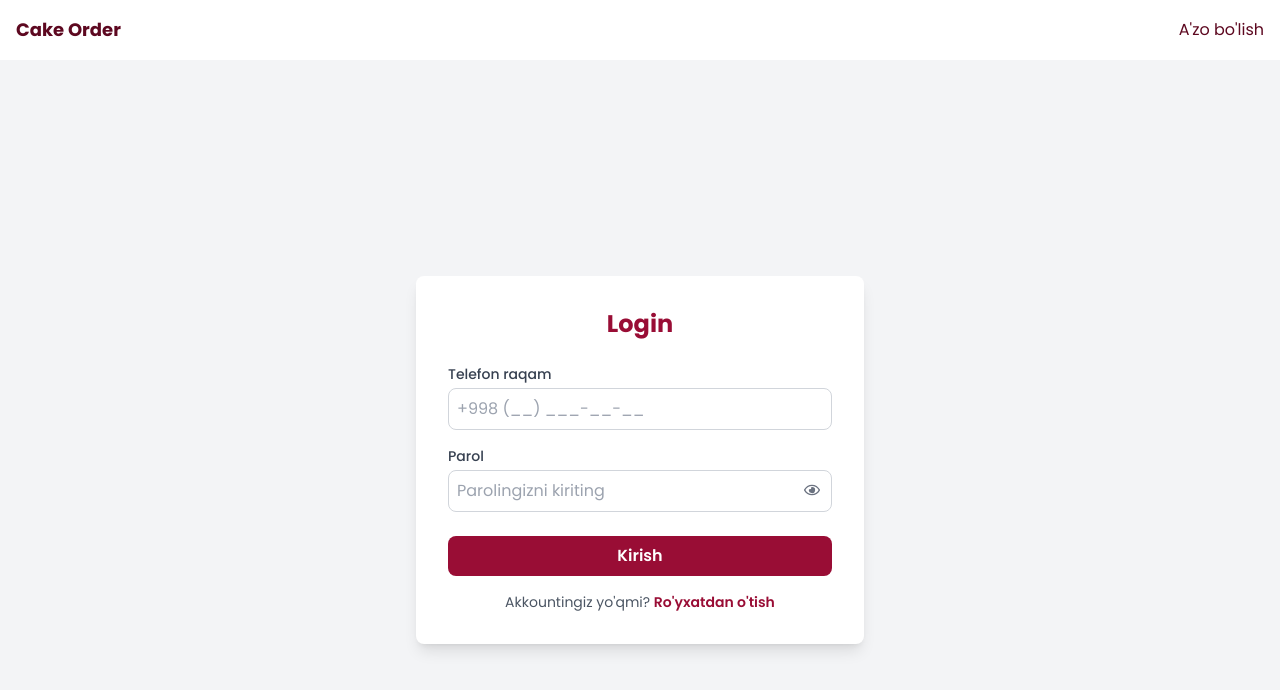
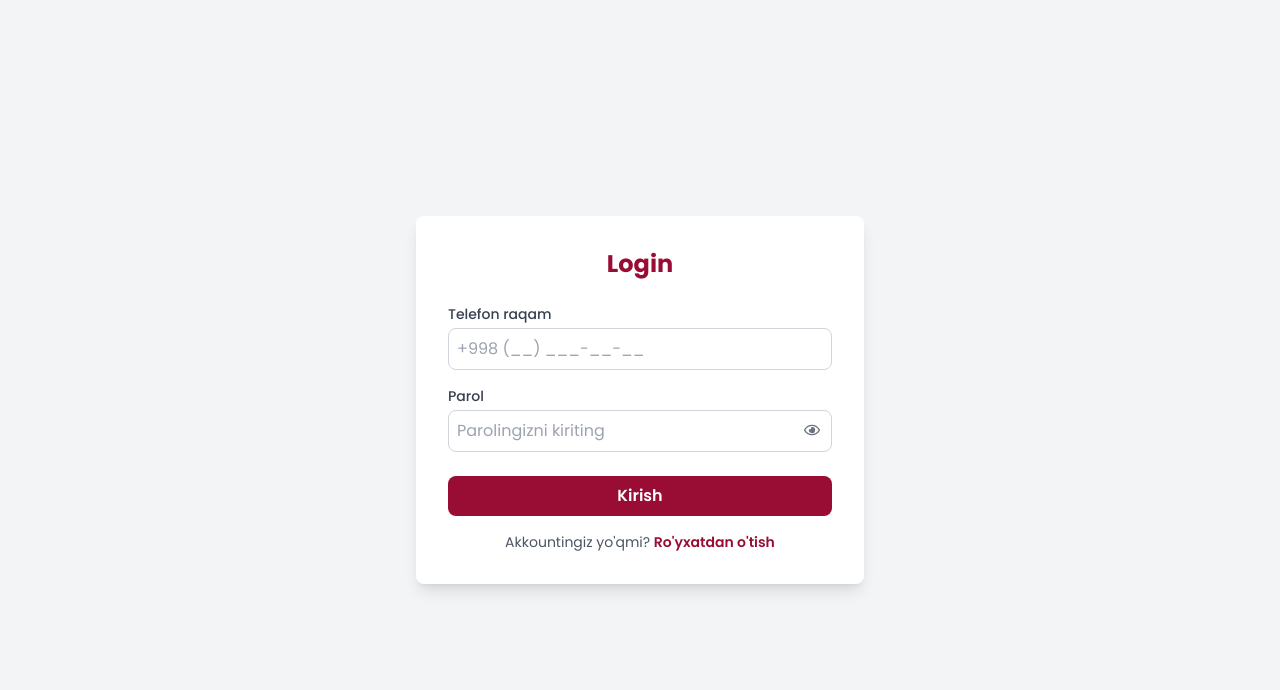
Before and after one commit to Muhammad-Devel/order-platform-3, a React (Vite) app: page /login in a window 1280 px wide. Shown: the top 690 px of the page. Built offline with nearby package versions, Linux system fonts and the light colour scheme.

Commit message:
Enhance user experience with loading state and conditional Navbar rendering

```diff
--- a/src/App.jsx
+++ b/src/App.jsx
@@ -1,5 +1,5 @@
-import React, { useEffect } from "react";
-import { Routes, Route, useNavigate } from "react-router-dom";
+import React, { useEffect, useState } from "react";
+import { Routes, Route, useNavigate, useLocation } from "react-router-dom";
 import HomePage from "./pages/HomePage";
 import OrderPage from "./pages/OrderPage";
 import LoginPage from "./pages/LoginPage";
@@ -14,21 +14,47 @@ import RegisterPage from "./pages/RegisterPage";
 import OTPVerificationPage from "./pages/OTPVerificationPage";
 import UserProfile from "./pages/UserProfile";
 import AboutUs from "./pages/AboutUs";
+import Loader from "./components/Loader";
 
 function App() {
+  const [isLogin, setIsLogin] = useState(true);
+  const [loading, setLoading] = useState(false);
   const navigate = useNavigate();
+  const location = useLocation();
 
   useEffect(() => {
     const loggedInUser = localStorage.getItem("login");
     if (!loggedInUser && window.location.pathname !== "/register") {
       navigate("/login");
+      setIsLogin(false);
     }
   }, [navigate]);
 
+  useEffect(() => {
+    // Sahifa almashganida yuklanishni boshqarish
+    const handleStart = () => setLoading(true);
+    const handleComplete = () => setLoading(false);
+
+    // Sahifa almashish hodisalarini qo'shamiz
+    window.addEventListener("beforeunload", handleStart);
+    window.addEventListener("load", handleComplete);
+
+    return () => {
+      window.removeEventListener("beforeunload", handleStart);
+      window.removeEventListener("load", handleComplete);
+    };
+  }, [location]);
+
   return (
     <div>
-      <Navbar />
+      {loading && <Loader />}
+      {/* Navbar doimiy ravishda mavjud */}
+      {location.pathname !== "/login" && location.pathname !== "/register" && (
+        <Navbar isLogin={isLogin} />
+      )}
+
       <Routes>
+        {/* Sahifalar uchun routing */}
         <Route path="/" element={<HomePage />} />
         <Route path="/buyurtmalar" element={<Orders />} />
         <Route path="/savat" element={<ShoppingCart />} />
--- a/src/components/Loader.jsx
+++ b/src/components/Loader.jsx
@@ -2,8 +2,9 @@ import React from "react";
 
 function Loader() {
   return (
-    <div className="flex justify-center items-center h-screen">
+    <div className="flex flex-col justify-center items-center h-screen">
       <div className="loader ease-linear rounded-full border-8 border-t-8 border-claret-600 h-32 w-32"></div>
+      Loading...
     </div>
   );
 }
--- a/src/components/NavBar.jsx
+++ b/src/components/NavBar.jsx
@@ -1,19 +1,13 @@
-import { NavLink } from "react-router-dom";
+import { NavLink, useLocation } from "react-router-dom";
 import { useState, useEffect } from "react"; // Responsive menyuni boshqarish uchun hook
 import { MdLogin, MdLogout } from "react-icons/md";
 import { FaCartShopping } from "react-icons/fa6";
 
-function Navbar() {
+function Navbar({ isLogin }) {
   const [isOpen, setIsOpen] = useState(false);
-  const [isLogin, setIsLogin] = useState(null);
 
   // Ekran o'lchami o'zgarganda menyuni yopish
   useEffect(() => {
-    const userData = JSON.parse(localStorage.getItem("login"));
-    if (userData) {
-      setIsLogin(userData);
-    }
-
     const handleResize = () => {
       if (window.innerWidth >= 768) {
         setIsOpen(false); // Katta ekranda menyuni yopamiz
@@ -27,7 +21,7 @@ function Navbar() {
   // Logout user
   const logOutUser = () => {
     localStorage.clear();
-    setIsLogin(null);
+    // setIsLogin(false);
     return window.location.reload();
   };
 
@@ -36,18 +30,6 @@ function Navbar() {
       <div className="flex justify-between items-center">
         <div className="text-claret-300 text-lg font-bold">Cake Order</div>
 
-        {!isLogin ? (
-          <NavLink
-            to="/register"
-            className={({ isActive }) =>
-              isActive ? "li-styles-active" : "li-styles-hover"
-            }
-            end
-          >
-            A'zo bo'lish
-          </NavLink>
-        ) : (
-          <>
         {/* menu for Mobile */}
         <button
           onClick={() => setIsOpen(!isOpen)}
@@ -100,30 +82,24 @@ function Navbar() {
                 isActive ? "li-styles-active" : "li-styles-hover"
               }
             >
-                  <FaCartShopping className="inline ml-1" size={30} />
+              <FaCartShopping className="inline ml-1" size={28} />
             </NavLink>
           </li>
           <li
-                className={`${
-                  isOpen ? "border-t-2 border-t-white-400 pt-3" : ""
-                }`}
+            className={`${isOpen ? "border-t-2 border-t-white-400 pt-3" : ""}`}
           >
-                {isLogin && (
             <button
               onClick={logOutUser}
               className={`li-styles-hover ${
                 isOpen
                   ? ""
-                        : "bg-claret-600 border-white rounded-md px-2 py-2 text-white"
+                  : "bg-transparent border-white rounded-md px-2 py-2 text-claret-600"
               }`}
             >
-                    Log Out <MdLogout className="inline text-xl" />
+              <MdLogout size={28} />
             </button>
-                )}
           </li>
         </ul>
-          </>
-        )}
       </div>
     </nav>
   );
--- a/src/index.css
+++ b/src/index.css
@@ -10,10 +10,10 @@
 
 @layer components {
   .li-styles-active {
-      @apply text-claret-600 font-bold border-b-2 border-claret-600
+    @apply text-claret-600 font-bold border-b-2 border-claret-600;
   }
-    .li-styles-hover{
-      @apply text-claret-300 hover:text-claret-700
+  .li-styles-hover {
+    @apply text-claret-600 hover:text-claret-300;
   }
 }
 
--- a/src/pages/UserProfile.jsx
+++ b/src/pages/UserProfile.jsx
@@ -1,15 +1,19 @@
-import React, { useState } from "react";
+import React, { useEffect, useState } from "react";
 
 function UserProfile() {
   const [isEditing, setIsEditing] = useState(false); // Tahrirlash rejimi
   const [activeTab, setActiveTab] = useState("profile"); // Aktiv bo'limni aniqlash
 
-  const [userData, setUserData] = useState({
-    name: "Jumaboyev M.A.",
-    phone: "+998901234567",
-  });
+  const [userData, setUserData] = useState([]); //details of user
 
   const [editedData, setEditedData] = useState({ ...userData });
+
+  //get user data in local storage
+  useEffect(() => {
+    const user = JSON.parse(localStorage.getItem("login"));
+    setUserData(user);
+    setEditedData(user);
+  }, []);
 
   const handleInputChange = (e) => {
     const { name, value } = e.target;
```
Lines whose indentation alone changed are shown as unchanged.
